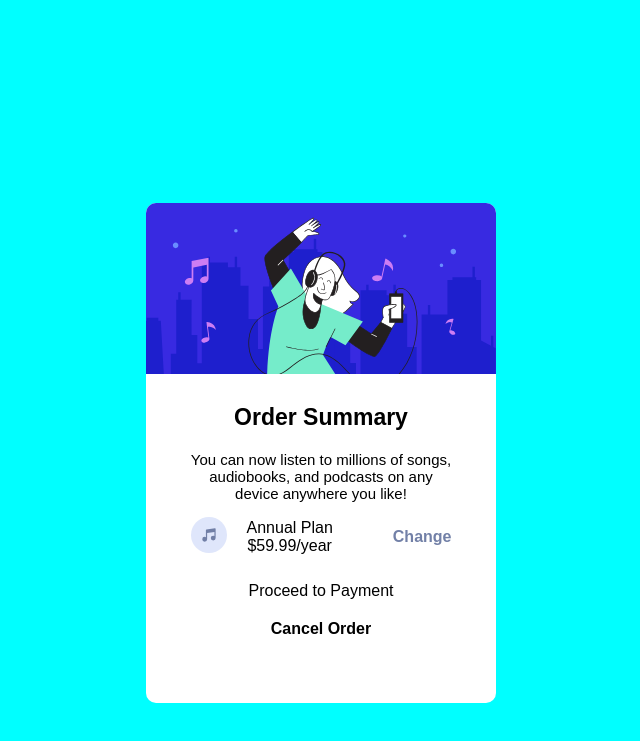
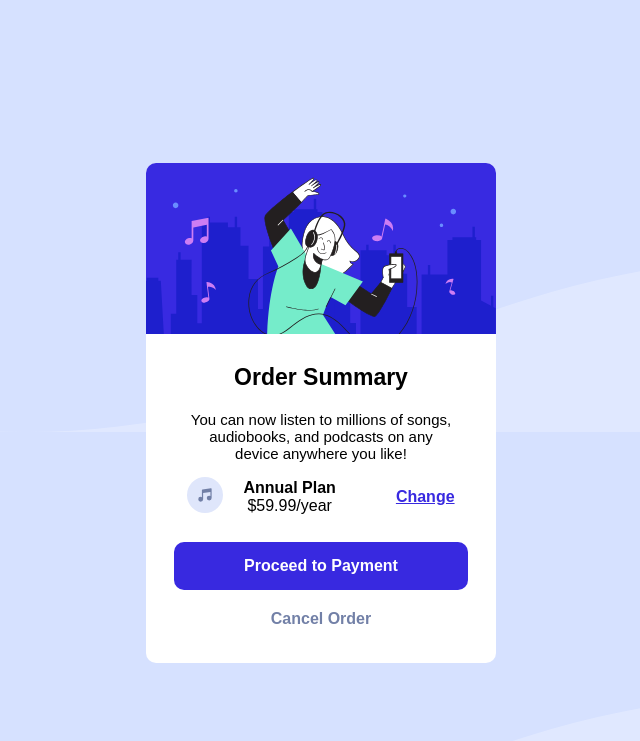
Before and after one commit to SriGanesh737/ORDER-SUMMARY-COMPONENT, a plain HTML site: page index.html in a window 1280 px wide. Shown: the part 5-746 px from the top of the page, without its empty margins (319-959 px from the left). Drawn offline with Linux system fonts and the light colour scheme; a web font is replaced by a local one.

Commit message:
final commit

```diff
--- a/index.html
+++ b/index.html
@@ -18,9 +18,10 @@
       align-items: center;
       align-content: center;
       height: 700px;
-      background-color: aqua;
+      background-color: hsl(225, 100%, 94%);
       font-family: "Red Hat Display",sans-serif;
       /* font-weight: 600px; */
+      background-image: url(images/pattern-background-desktop.svg);
      }
     .horizontal
     {
@@ -39,7 +40,7 @@
       height: 500px;
       border-radius: 10px;
       background-color: white;
-      margin-top: 200px;
+      margin-top: 160px;
     }
     .middle
     {
@@ -74,11 +75,40 @@
     {
       margin-top: 20px;
       font-weight: 700;
+      color: hsl(224, 23%, 55%);
+    }
+
+    .cancel:hover{
+      color:  hsl(223, 47%, 23%);
+      cursor: pointer;
     }
     .end
     {
        font-weight: 700;
-      color: hsl(224, 23%, 55%);
+      color: hsl(245, 75%, 52%);
+      text-decoration: underline;
+    }
+    .end:hover
+    {
+      cursor: pointer;
+      text-decoration: none;
+    }
+    .payment
+    {
+      background-color: hsl(245, 75%, 52%);
+      color: white;
+      font-weight: 700;
+      padding: 15px 70px;
+      border-radius: 10px;
+    }
+    .payment:hover
+    {
+       background-color:  hsl(224, 70%, 72%);
+       cursor: pointer;
+    }
+    .middle1
+    {
+      font-weight: 700;
     }
   </style>
 </head>
@@ -103,7 +133,7 @@
   </div>
 
 
-    <div class="end"> Change</div>
+    <div class="end"> Change  </div>
   </div>
 
 <div class="payment">
```
